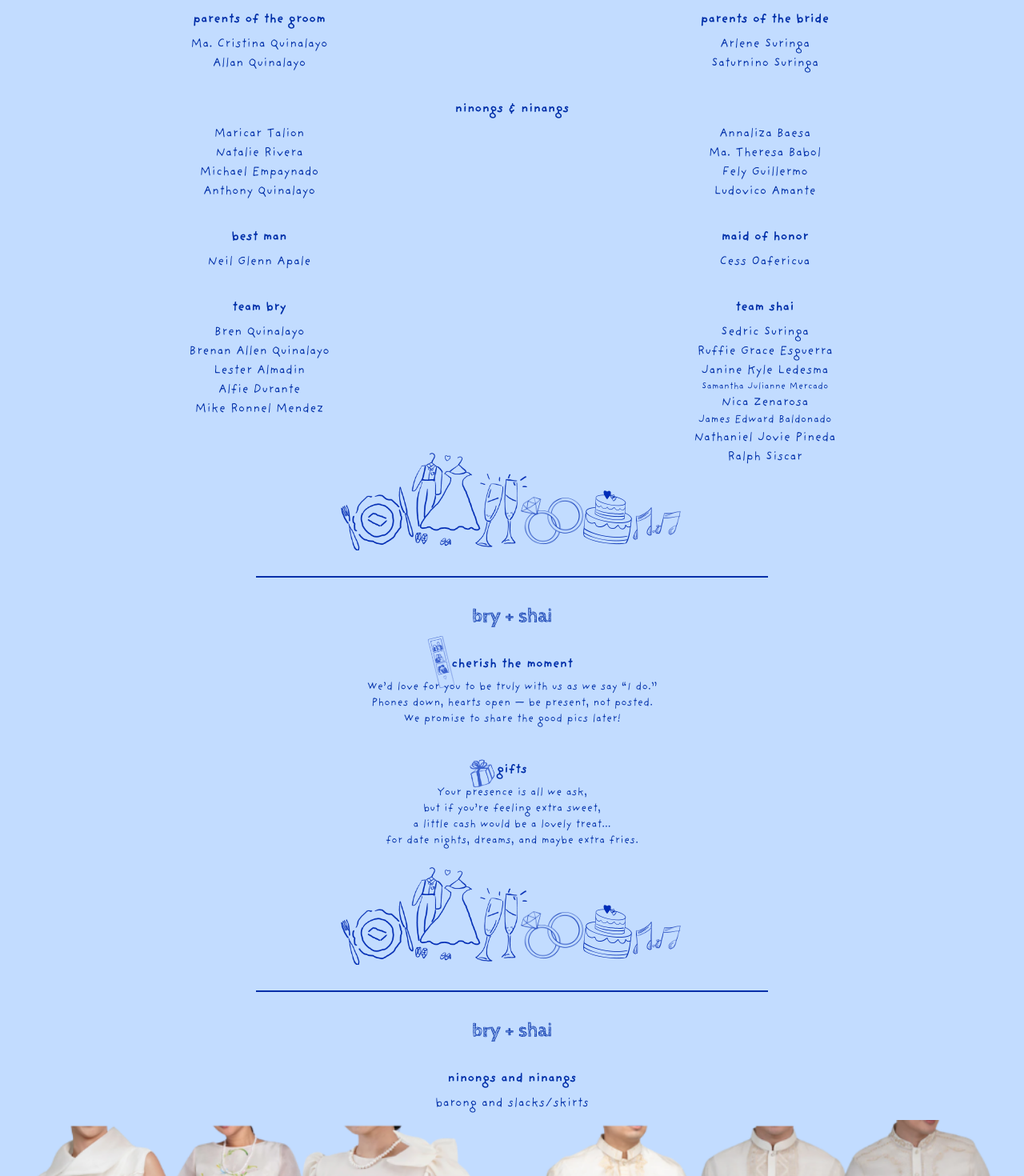
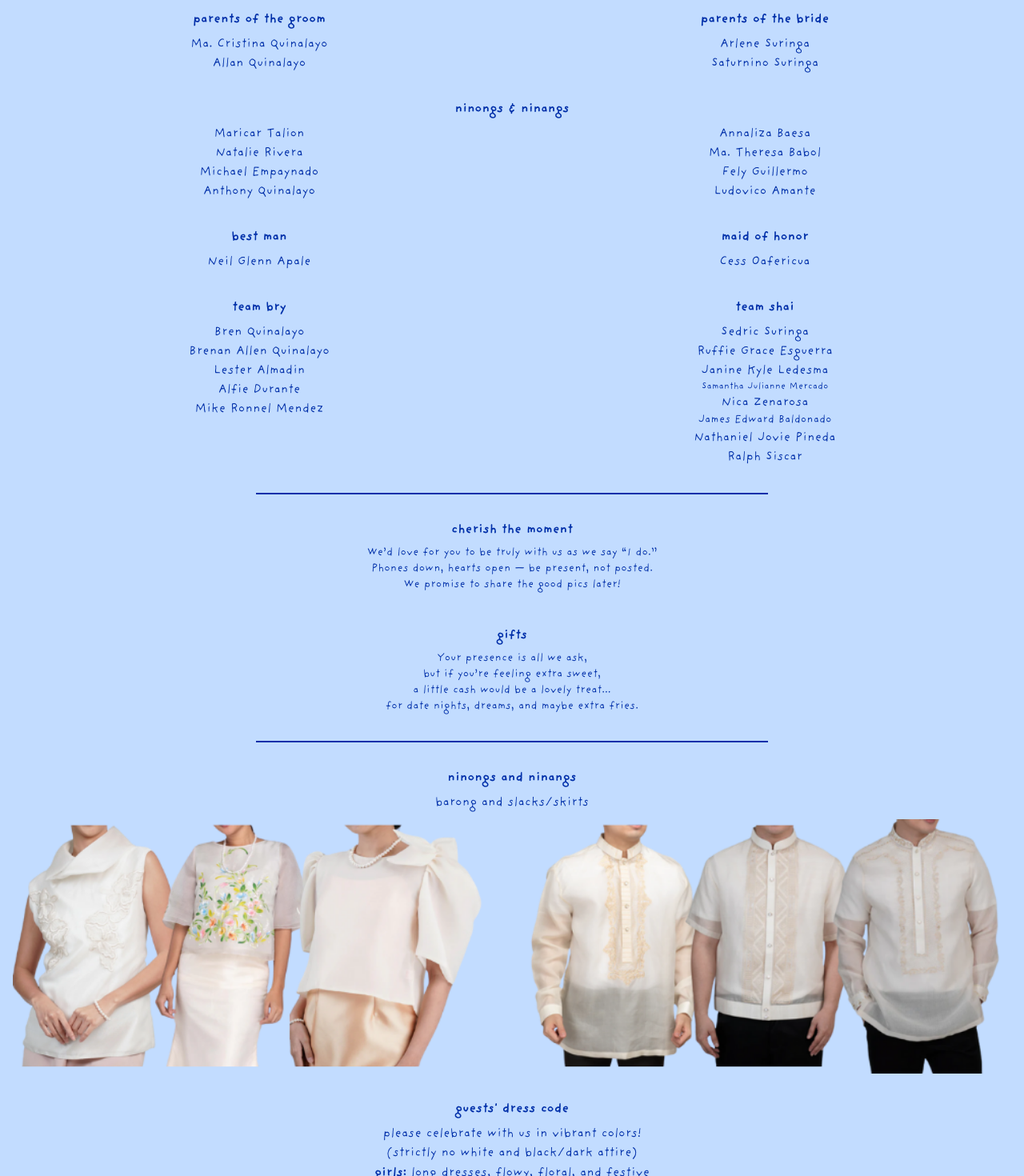
Before and after one commit to brynldrn/shai-bry-evite, a React (Vite) app: page / in a window 1280 px wide. Shown: the part 940-2410 px from the top of the page at 80% size. Built offline with nearby package versions, Linux system fonts and the light colour scheme.

Commit message:
feat: animated version

```diff
--- a/package.json
+++ b/package.json
@@ -12,6 +12,7 @@
   "dependencies": {
     "@fontsource/cabin-sketch": "^5.2.6",
     "@tailwindcss/vite": "^4.1.11",
+    "motion": "^12.23.12",
     "react": "^19.1.0",
     "react-dom": "^19.1.0",
     "react-type-animation": "^3.2.0",
--- a/src/App.tsx
+++ b/src/App.tsx
@@ -7,14 +7,24 @@ import barong from './assets/barong.png'
 import guests from './assets/guests.png'
 import Separator from './components/Separator'
 import Container from './components/Container'
-import pics from './assets/elements/pics.png'
-import gift from './assets/elements/gift.png'
+import { motion, useScroll } from 'motion/react'
+import useParallax from './hooks/useParallax'
+// import pics from './assets/elements/pics.png'
+// import gift from './assets/elements/gift.png'
 
 function App() {
+  const { scrollYProgress } = useScroll()
+  const topLeft = useParallax(scrollYProgress, 40)
+  const topRight = useParallax(scrollYProgress, 30)
+  const bottomRight = useParallax(scrollYProgress, 10)
+  const bottomLeft = useParallax(scrollYProgress, -20)
 
   return (
     <>
       <section className='flex flex-col items-center justify-between h-dvh py-40 gap-6 relative overflow-hidden'>
+        {/* top center */}
+        <img src={pets} alt="heart" className='size-62 absolute -top-5 left-1/2 -translate-x-1/2' />
+
         <h1 className='text-2xl line-clamp-2 font-normal'>we're getting <br /> married!!!</h1>
         <div className='relative w-full max-w-max'>
           <TypeAnimation sequence={['', 500, 'bry + shai']} wrapper='h1' cursor={false} className='font-cabin-sketch text-7xl font-bold' speed={4} deletionSpeed={3} />
@@ -48,25 +58,23 @@ function App() {
           <span>113 Beverly Hills Avenue,</span>
           <span>Beverly Hills Subdivision, Taytay, Rizal</span>
         </p>
+
         <div className='absolute top-0 left-0 w-full h-full pointer-events-none'>
           {/* top left */}
-          <img src={heart6} alt="heart" className='size-40 absolute top-0 left-0' />
-
-          {/* top center */}
-          <img src={pets} alt="heart" className='size-62 absolute -top-5 left-1/2 -translate-x-1/2' />
+          <motion.img style={{ y: topLeft }} src={heart6} alt="heart" className='size-40 absolute top-0 left-0' />
 
           {/* top right */}
-          <img src={heart6} alt="heart" className='size-22 absolute top-4 right-3' />
+          <motion.img style={{ y: topRight }} src={heart6} alt="heart" className='size-22 absolute top-4 right-3' />
 
 
-          <img src={heart6} alt="heart" className='size-52 absolute bottom-4 -right-12' />
-          <img src={heart6} alt="heart" className='size-40 absolute -bottom-4 left-1' />
-          <img src={cheersSecondary} alt="cheers" className='size-56 absolute -bottom-10 left-1/2 -translate-x-1/2' />
+          <motion.img style={{ y: bottomRight }} src={heart6} alt="heart" className='size-52 absolute bottom-4 -right-12' />
+          <motion.img style={{ y: bottomLeft }} src={heart6} alt="heart" className='size-40 absolute -bottom-4 left-1' />
         </div>
-      </section>
+        <img src={cheersSecondary} alt="cheers" className='size-56 absolute -bottom-10 left-1/2 -translate-x-1/2' />
+      </section >
 
       {/* page 2 */}
-      <Container>
+      <Container showHeader >
         <strong className='font-providence-sans text-primary-blue'>our wedding squad</strong>
         {/* parents */}
         <div className='grid grid-cols-2 items-center gap-4 text-primary-blue w-full'>
@@ -152,18 +160,18 @@ function App() {
             <span>Ralph Siscar</span>
           </div>
         </div>
-      </Container>
+      </Container >
 
       <Separator />
 
       {/* page 3 */}
       <Container>
-        <div className='flex flex-col items-center gap-10 w-full pb-10'>
+        <div className='flex flex-col items-center gap-10 w-full'>
           {/* cherish */}
           <div className='flex flex-col items-center gap-2 text-primary-blue w-full'>
             <strong className='font-providence-sans relative'>
               cherish the moment
-              <img src={pics} alt="pics" className='absolute -top-5 -left-10 aspect-auto animate-bounce w-14' />
+              {/* <img src={pics} alt="pics" className='absolute -top-5 -left-10 aspect-auto animate-bounce w-14' /> */}
             </strong>
             <span className='text-sm'>
               We’d love for you to be truly with us as we say “I do.” <br />
@@ -175,7 +183,7 @@ function App() {
           <div className='flex flex-col items-center gap-2 text-primary-blue w-full'>
             <strong className='font-providence-sans relative'>
               gifts
-              <img src={gift} alt="gift" className='absolute top-0 -left-9 aspect-auto animate-bounce' />
+              {/* <img src={gift} alt="gift" className='absolute top-0 -left-9 aspect-auto animate-bounce' /> */}
             </strong>
             <span className='text-sm'>
               Your presence is all we ask, <br />
@@ -191,7 +199,6 @@ function App() {
 
       {/* page 4 */}
       <Container>
-
         {/* primary sponsors */}
         <div className='flex flex-col items-center gap-2 text-primary-blue w-full'>
           <strong>ninongs and ninangs</strong>
@@ -201,7 +208,7 @@ function App() {
         </div>
 
         {/* guests */}
-        <div className='flex flex-col items-center gap-2 text-primary-blue w-full mb-10'>
+        <div className='flex flex-col items-center gap-2 text-primary-blue w-full'>
           <strong>guests' dress code</strong>
           <span>
             please celebrate with us in vibrant colors! <br />
@@ -216,7 +223,7 @@ function App() {
 
       <Separator />
 
-      <Container>
+      <Container showGraphics>
         <div className='flex flex-col items-center gap-4 text-primary-blue w-full'>
           <span className='text-center w-full block'>
             We are thrilled to celebrate our special day with  <br />
@@ -264,8 +271,8 @@ function App() {
               <li>Saturnino Suringa</li>
               <li>Arlene Suringa</li>
               <li>Sedric Suringa</li>
-              <li>Aida Baesa ✝️</li>
-              <li>Juan Baesa ✝️</li>
+              {/* <li>Aida Baesa ✝️</li>
+              <li>Juan Baesa ✝️</li> */}
               <li>Annaliza Baesa</li>
               <li>Nicolas James Baesa</li>
               <li>Alicia Amante</li>
@@ -281,16 +288,16 @@ function App() {
               <li>Ma. Theresa Babol</li>
               <li>Oliver Benjoe Badong</li>
               <li>Joseph Nicko Badong</li>
-              <li>Gely Guillermo</li>
+              <li>Fely Guillermo</li>
               <li>Eric Guillermo</li>
 
               {/* friends */}
               <li>Cess Oafericua</li>
               <li>Ruffie Grace Esguerra</li>
               <li>Janine Kyle Ledesma</li>
-              <li>Samantha Julianne Mercado</li>
+              <li>Samantha Mercado</li>
               <li>Nica Zenarosa</li>
-              <li>James Edward Baldonado</li>
+              <li>James Baldonado</li>
               <li>Nathaniel Jovie Pineda</li>
               <li>Ralph Siscar</li>
             </ul>
--- a/src/components/Container.tsx
+++ b/src/components/Container.tsx
@@ -4,14 +4,24 @@ import cheers2 from '../assets/elements/cheers-new.gif'
 import rings from '../assets/elements/rings.gif'
 import cake from '../assets/elements/cake.gif'
 import note from '../assets/elements/note.gif'
+import { motion } from 'motion/react'
 
-export default function Container({ children }: { children: React.ReactNode }) {
+type ContainerProps = {
+  children: React.ReactNode,
+  showGraphics?: boolean,
+  showHeader?: boolean
+}
+
+export default function Container({ children, showGraphics = false, showHeader = false }: ContainerProps) {
   return (
     <section className='bg-secondary-blue p-4 flex flex-col items-center justify-center gap-8 py-8 overflow-hidden'>
-      <h1 className='font-cabin-sketch text-2xl font-bold text-primary-blue'>bry + shai</h1>
+      {showHeader && (
+        <motion.h1 initial={{ scale: 0 }} whileInView={{ scale: 1 }} transition={{ type: 'spring', duration: 1 }} className='font-cabin-sketch text-2xl font-bold text-primary-blue'>bry + shai</motion.h1>
+      )}
       {children}
 
       {/* animated SVGs */}
+      {showGraphics && (
         <div className='mt-auto relative w-full h-10 max-w-sm'>
           <img src={plate} alt="plate" className='size-42 absolute -top-14 -left-15' />
           <img src={dress} alt="dress" className='size-42 absolute -top-18 left-6' />
@@ -20,6 +30,7 @@ export default function Container({ children }: { children: React.ReactNode }) {
           <img src={cake} alt="cake" className='size-32 absolute -top-8 right-2' />
           <img src={note} alt="note" className='size-24 absolute -top-2 -right-8' />
         </div>
+      )}
     </section>
   )
 }
--- a/src/components/Separator.tsx
+++ b/src/components/Separator.tsx
@@ -1,6 +1,6 @@
 export default function Separator() {
   return (
-    <div className='w-full pt-8 bg-secondary-blue'>
+    <div className='w-full bg-secondary-blue'>
       <span className='w-1/2 block h-0.5 mx-auto bg-primary-blue' />
     </div>
   )
--- /dev/null
+++ b/src/hooks/useParallax.tsx
@@ -0,0 +1,6 @@
+import { MotionValue, useTransform } from "motion/react"
+
+function useParallax(value: MotionValue<number>, distance: number) {
+  return useTransform(value, [0, 1], [0, distance * 50])
+}
+export default useParallax
```
Also changed, not shown: 1 other file (tests, documents, lock files or other folders). Lines whose indentation alone changed are shown as unchanged.
